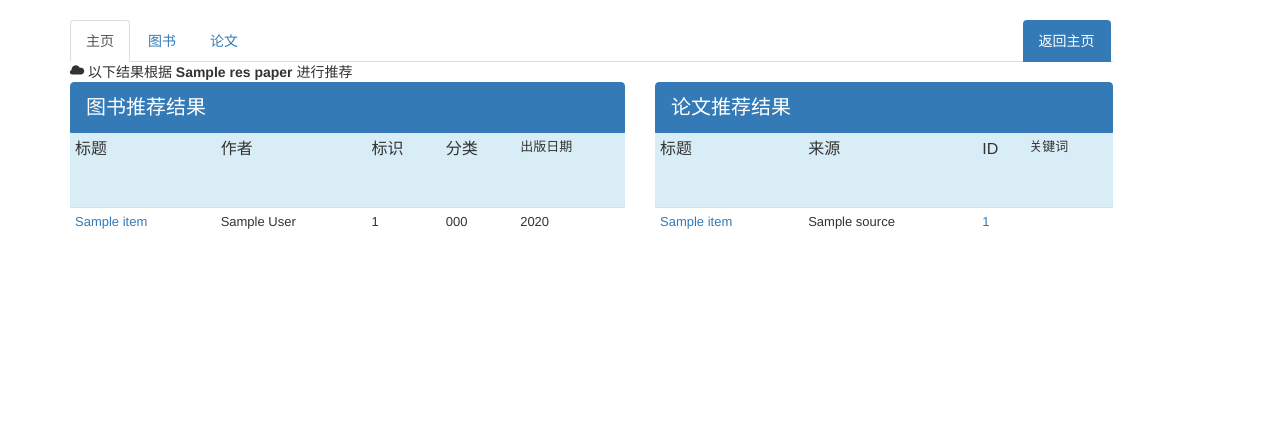
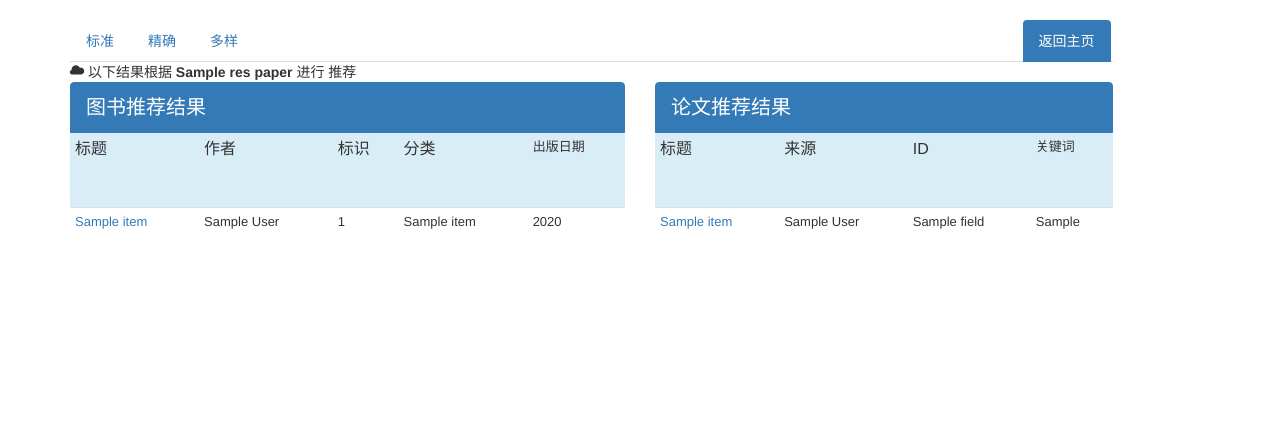
Before and after one commit to Brand960/Jstu_Recomend, a Django app: template templates/recommend.html in a window 1280 px wide. Shown: the top 428 px of the page. Run offline with Django 3.2, Linux system fonts and the light colour scheme; the template is opened without the code that fills it: most values are stand-ins (such as "Sample title", 1, 10 or a date in 2020); some libraries are stand-ins or nearby versions.

Commit message:
new feather_weight

```diff
--- a/templates/recommend.html
+++ b/templates/recommend.html
@@ -18,9 +18,9 @@ function myFunction(ID,TYPE)
 		<div class="col-md-11">
 		<span></span>
 		<ul class="nav nav-tabs">
-			  <li role="presentation" class="active"><a href="#">主页</a></li>
-			  <li role="presentation"><a href="#">图书</a></li>
-			  <li role="presentation"><a href="#">论文</a></li>
+			  <li role="presentation" {%ifequal weight '2'%}class="active"{% endifequal %}>{%if res_paper%}<a href='/recommend/?id={{res_paper.id}}&type=paper&weight=2'>标准</a>{% else %}<a href='/recommend/?id={{res_book.id}}&type=book&weight=2'>标准</a>{% endif%}</li>
+			  <li role="presentation" {%ifequal weight '1'%}class="active"{% endifequal %}>{%if res_paper%}<a href='/recommend/?id={{res_paper.id}}&type=paper&weight=1'>精确</a>{% else %}<a href='/recommend/?id={{res_book.id}}&type=book&weight=1'>精确</a>{% endif%}</li>
+			  <li role="presentation" {%ifequal weight '3'%}class="active"{% endifequal %}>{%if res_paper%}<a href='/recommend/?id={{res_paper.id}}&type=paper&weight=3'>多样</a>{% else %}<a href='/recommend/?id={{res_book.id}}&type=book&weight=3'>多样</a>{% endif%}</li>
 			  <li style="float:right "><a class="btn btn-primary" type="button" href="/">返回主页</a></li>
 		</ul>
 		</div>
@@ -28,7 +28,11 @@ function myFunction(ID,TYPE)
 	<div class="row" id="icon">
 		<div class="col-md-11">
 		<span class="glyphicon glyphicon-cloud" aria-hidden="true"></span>
-		<span>以下结果根据 <b>{%if res_paper%}{{res_paper.title}}{% else %}{{res_book.title}}{% endif%}</b> 进行推荐</span>
+		<span>以下结果根据 <b>{%if res_paper%}{{res_paper.title}}{% else %}{{res_book.title}}{% endif%}</b> 进行
+		<b>{%ifequal weight '1'%}精确{% endifequal %}
+			{%ifequal weight '2'%}标准{% endifequal %}
+			{%ifequal weight '3'%}多样{% endifequal %}
+			</b>推荐</span>
 		</div>
 	</div>
 	<!--展示推荐结果 -->
@@ -56,7 +60,7 @@ function myFunction(ID,TYPE)
 									<button type="button" class="close" data-dismiss="modal" aria-hidden="true">&times;</button>
 									<h4 class="modal-title" id="myModalLabel">《{{item.title}}》的详细资料</h4>
 								</div>
-								<div class="modal-body">图书ID：{{item.callId}}<br>作者：{{item.author}}<br>出版社：{{item.publisher}}<br>出版年月：{{item.pubYear}}<br>中图法分类：{{item.isbn}}</div>
+								<div class="modal-body">图书ID：{{item.callId}}<br>作者：{{item.author}}<br>出版社：{{item.publisher}}<br>出版年月：{{item.pubYear}}<br>中图法分类：{{item.callName}}</div>
 								<div class="modal-footer">
 									<label id="{{item.id}}" style="color: red;display: none">谢谢反馈！</label>
 									<button type="button" class="btn btn-primary" onclick="myFunction({{item.id}},'book')" id="bookLike">赞</button>
@@ -65,13 +69,13 @@ function myFunction(ID,TYPE)
 							</div><!-- /.modal-content -->
 						</div><!-- /.modal -->
 					</div>
-							<td><font size="2px"><a href='/recommend/?id={{item.id}}&type=book'>{{item.title}}</a></font></td>
-							<td><font size="2px">{{item.author}}</font></td>
-							<td><font size="2px">{{item.callId}}</font></td>
-							<td><font size="2px">{{item.isbn}}</font></td>
-							<!--<td>{{item.publisher}}</td>-->
-							<td><font size="2px">{{item.pubYear}}</font></td>
-							<!--<td>{{item.likeCount}}</td>-->
+						<td><font size="2px"><a href='/recommend/?id={{item.id}}&type=book&weight='>{{item.title}}</a></font></td>
+						<td><font size="2px">{{item.author}}</font></td>
+						<td><font size="2px">{{item.callId}}</font></td>
+						<td><font size="2px">{{item.callName}}</font></td>
+						<!--<td>{{item.publisher}}</td>-->
+						<td><font size="2px">{{item.pubYear}}</font></td>
+						<!--<td>{{item.likeCount}}</td>-->
 					  </tr>
 					 {%endfor%}
 			</table>
@@ -82,7 +86,7 @@ function myFunction(ID,TYPE)
 			<a href="#" class="list-group-item active">随机图书鉴赏</a>
 			<ul class="list-group"  style="min-height:250px;overflow-y:auto;max-height:300px;">
 				{%for item in res_book_r%}
-			  <li style="font-size:2px"class="list-group-item" data-toggle="modal" data-target="#myModal{{item.callId}}"><a href='/recommend/?id={{item.id}}&type=book'>{{item.title}}</a></li>
+			  <li style="font-size:2px"class="list-group-item" data-toggle="modal" data-target="#myModal{{item.callId}}"><a href='/recommend/?id={{item.id}}&type=book&weight='>{{item.title}}</a></li>
 				<!-- 模态框（Modal） -->
 					<div class="modal fade" id="myModal{{item.callId}}" tabindex="-1" role="dialog" aria-labelledby="myModalLabel" aria-hidden="true">
 						<div class="modal-dialog">
@@ -137,11 +141,11 @@ function myFunction(ID,TYPE)
 							</div><!-- /.modal-content -->
 						</div><!-- /.modal -->
 					</div>
-							<td ><font size="2px"><a href='/recommend/?id={{item.id}}&type=paper'>{{item.title}}</a></font></td>
-							<td><font size="2px">{{item.source}}</font></td>
-							<td><font size="2px"><a href={{item.url}}>{{item.paperId}}</a></font></td>
-							<td><font size="2px">{{item.searchWord}}</font></td>
-							<!--<td>{{item.likeCount}}</td>-->
+							<td><font size="2px"><a href='/recommend/?id={{item.id}}&type=paper&weight='>{{item.title}}</a></font></td>
+							<td><font size="2px">{{item.author}}</font></td>
+							<!--<td><font size="2px"><a href={{item.url}}>{{item.paperId}}</a></font></td>-->
+							<td><font size="2px">{{item.field}}</font></td>
+							<td><font size="2px">{{item.indexTerm}}</font></td>
 					  </tr>
 					 {%endfor%}
 				</table>
@@ -151,7 +155,7 @@ function myFunction(ID,TYPE)
 			<a href="#" class="list-group-item active">随机论文鉴赏</a>
 			<ul class="list-group" style="min-height:250px;overflow-y:auto;max-height:300px;">
 				{%for item in res_paper_r%}
-			  <li style="font-size:2px"class="list-group-item" title={{item.intro}} data-toggle="modal" data-target="#myModal{{item.id}}"><a href='/recommend/?id={{item.id}}&type=paper'>{{item.title}}</a></li>
+			  <li style="font-size:2px"class="list-group-item" title={{item.intro}} data-toggle="modal" data-target="#myModal{{item.id}}"><a href='/recommend/?id={{item.id}}&type=paper&weight='>{{item.title}}</a></li>
 				<!-- 模态框（Modal） -->
 					<div class="modal fade" id="myModal{{item.id}}" tabindex="-1" role="dialog" aria-labelledby="myModalLabel" aria-hidden="true">
 						<div class="modal-dialog">
```
Also changed, not shown: main/apps.py (+7 -5 lines), main/views.py (+12 -5 lines), templates/show.html (+9 -8 lines), 1 other file.
